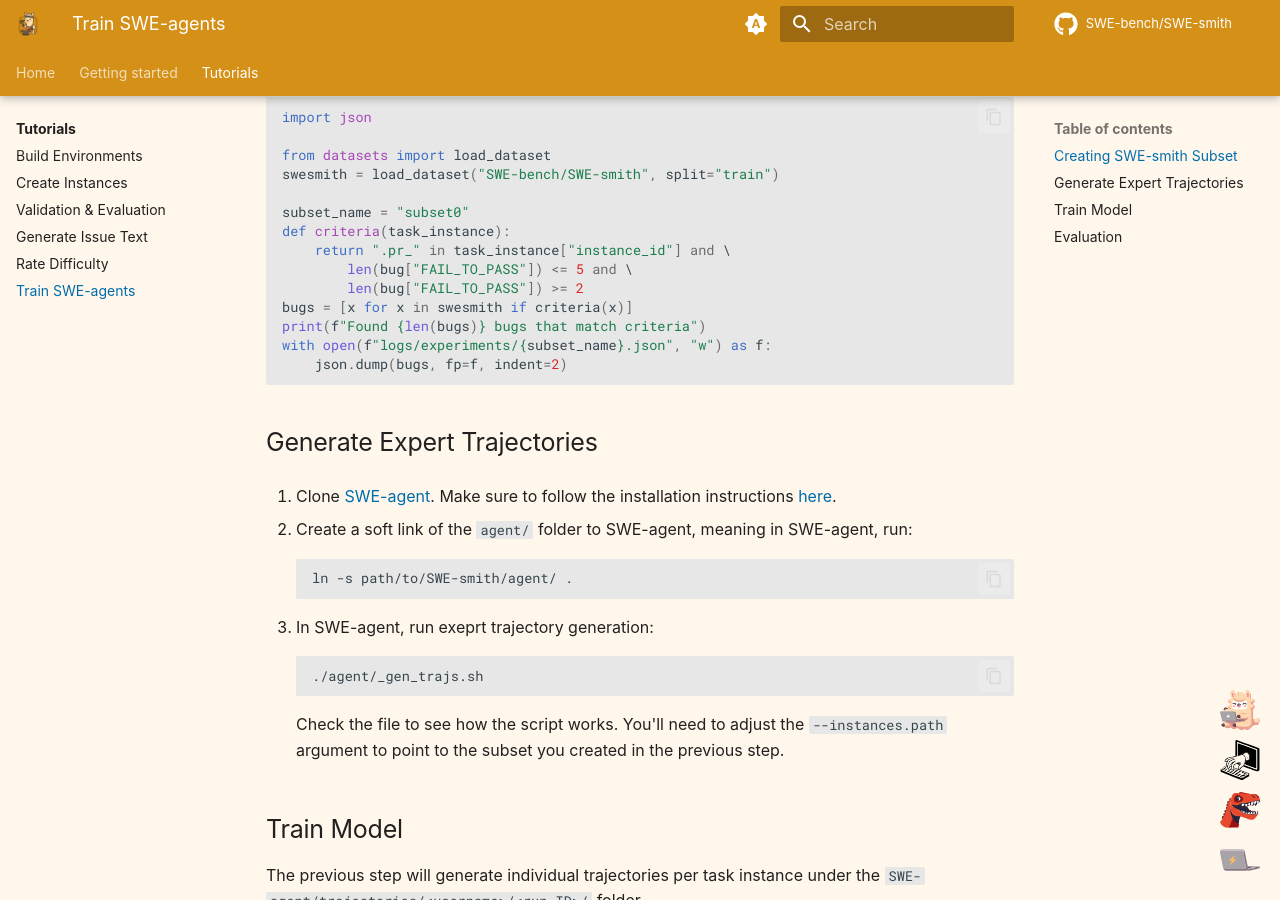
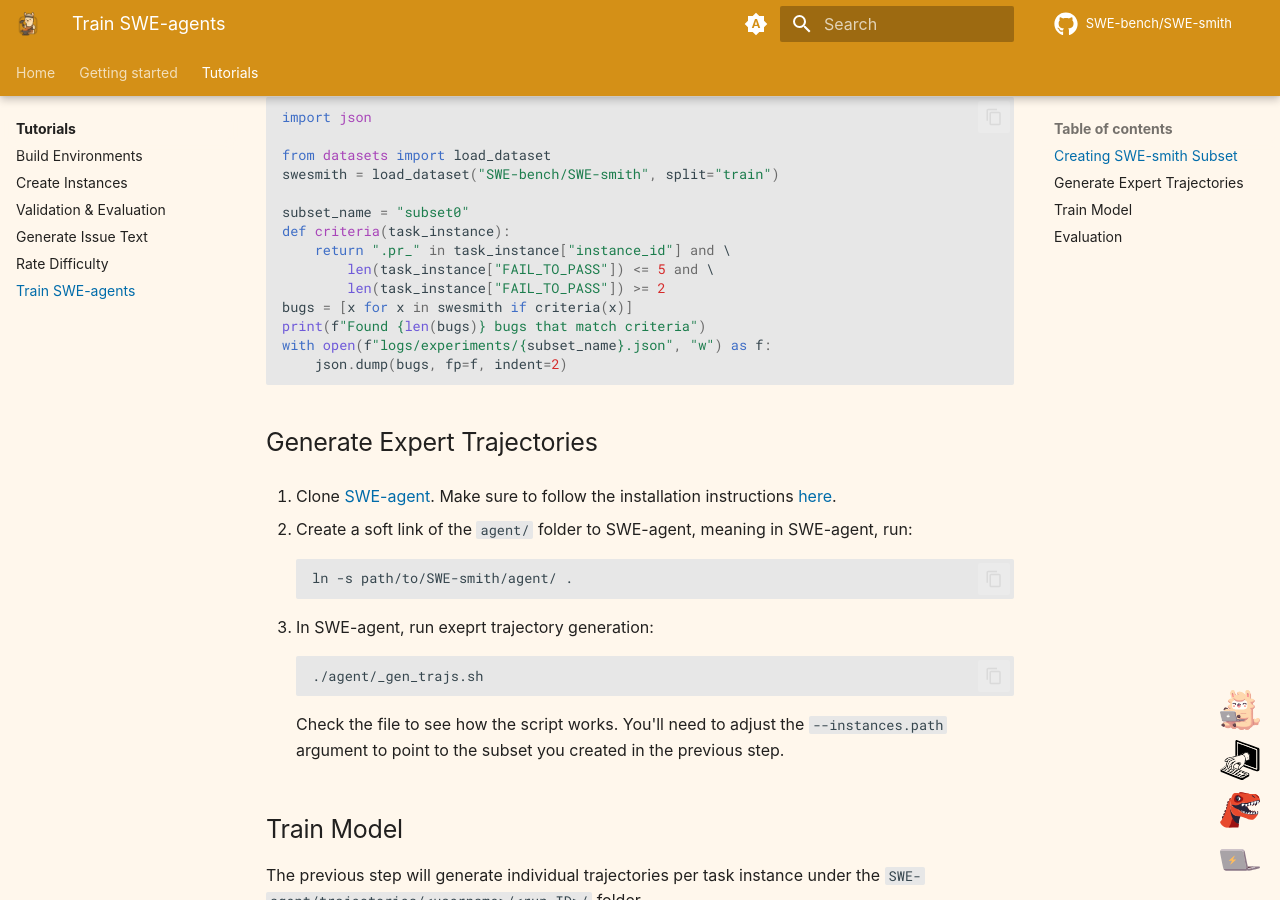
Before and after one commit to shubhamrgandhi/SWE-smith, an MkDocs documentation site: the page built from docs/guides/train_swe_agent.md, in a window 1280 px wide and 900 px high, scrolled down 714 px. Built offline with MkDocs 1.6.1 and Material for MkDocs 9.7.7, drawn with Linux system fonts in a browser that asks for light colours; comment, search, counter and statistics services are not loaded; the version menu is left out.

```diff
--- a/docs/guides/train_swe_agent.md
+++ b/docs/guides/train_swe_agent.md
@@ -31,8 +31,8 @@ swesmith = load_dataset("SWE-bench/SWE-smith", split="train")
 subset_name = "subset0"
 def criteria(task_instance):
     return ".pr_" in task_instance["instance_id"] and \
-        len(bug["FAIL_TO_PASS"]) <= 5 and \
-        len(bug["FAIL_TO_PASS"]) >= 2
+        len(task_instance["FAIL_TO_PASS"]) <= 5 and \
+        len(task_instance["FAIL_TO_PASS"]) >= 2
 bugs = [x for x in swesmith if criteria(x)]
 print(f"Found {len(bugs)} bugs that match criteria")
 with open(f"logs/experiments/{subset_name}.json", "w") as f:
```
